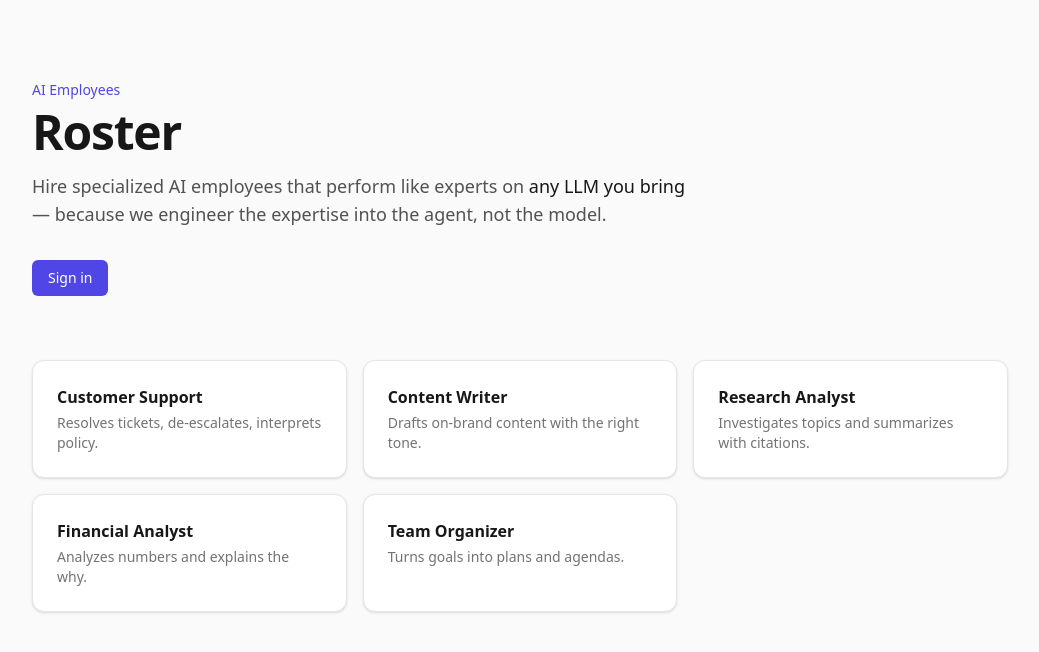
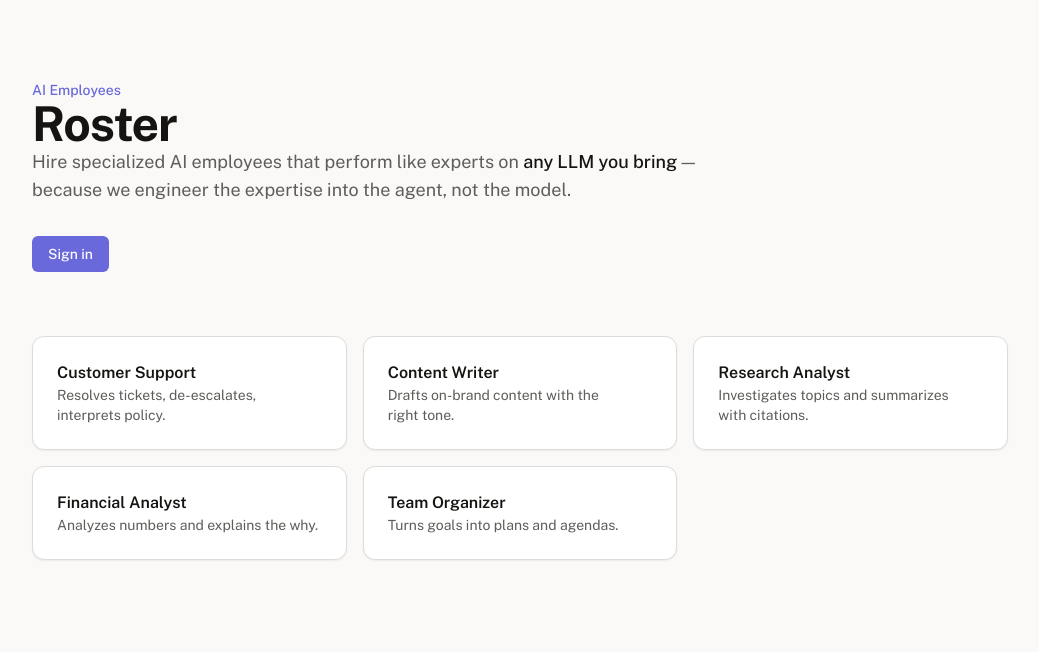
Before and after one commit to habeebmoosa/roster, a Next.js app: page / in a window 1280 px wide. Shown: the top 652 px of the page, without its empty margins (120-1159 px from the left). Built offline with nearby package versions, Linux system fonts and the light colour scheme; no server answers.

Commit message:
Implemented the foundation for UI

```diff
--- a/src/app/(marketing)/page.tsx
+++ b/src/app/(marketing)/page.tsx
@@ -17,10 +17,10 @@ export default function HomePage() {
         <h1 data-testid="app-title" className="mt-2 text-5xl font-bold tracking-tight">
           Roster
         </h1>
-        <p className="mt-4 max-w-2xl text-lg text-neutral-600">
+        <p className="text-text-muted mt-4 max-w-2xl text-lg">
           Hire specialized AI employees that perform like experts on{" "}
-          <span className="font-medium text-neutral-900">any LLM you bring</span> — because we
-          engineer the expertise into the agent, not the model.
+          <span className="text-text font-medium">any LLM you bring</span> — because we engineer the
+          expertise into the agent, not the model.
         </p>
 
         <div className="mt-8">
--- a/src/app/globals.css
+++ b/src/app/globals.css
@@ -1,9 +1,86 @@
 @import "tailwindcss";
 
-/* Design tokens — the seed of Roster's design system. Extend phase by phase. */
+/*
+ * Roster design tokens — ported verbatim from the RosterAI Claude Design
+ * project (OKLCH light/dark palette). Raw values live under [data-theme] so
+ * flipping the attribute swaps every token at once; @theme maps them into
+ * Tailwind's utility namespace (bg-bg, text-text-muted, border-border, …).
+ */
+
+:root,
+[data-theme="light"] {
+  --rst-bg: oklch(98.3% 0.003 90);
+  --rst-bg-elevated: oklch(100% 0 0);
+  --rst-bg-subtle: oklch(95.3% 0.004 90);
+  --rst-border: oklch(89.5% 0.004 90);
+  --rst-text: oklch(19% 0.006 90);
+  --rst-text-muted: oklch(48% 0.006 90);
+  --rst-text-faint: oklch(66% 0.006 90);
+  --rst-accent: oklch(58% 0.17 280);
+  --rst-accent-soft: oklch(94% 0.03 280);
+  --rst-accent-contrast: oklch(99% 0 0);
+  --rst-success: oklch(54% 0.13 150);
+  --rst-success-soft: oklch(93% 0.05 150);
+  --rst-warning: oklch(62% 0.15 55);
+  --rst-warning-soft: oklch(93% 0.06 60);
+  --rst-danger: oklch(56% 0.19 25);
+  --rst-danger-soft: oklch(94% 0.05 25);
+  --rst-overlay: oklch(20% 0 0 / 40%);
+  --rst-shadow-sm: 0 1px 2px oklch(20% 0 0 / 6%);
+  --rst-shadow-md: 0 10px 28px oklch(20% 0 0 / 10%), 0 2px 6px oklch(20% 0 0 / 6%);
+}
+
+[data-theme="dark"] {
+  --rst-bg: oklch(15.5% 0.007 260);
+  --rst-bg-elevated: oklch(19.5% 0.008 260);
+  --rst-bg-subtle: oklch(23.5% 0.009 260);
+  --rst-border: oklch(30% 0.012 260);
+  --rst-text: oklch(94% 0.004 260);
+  --rst-text-muted: oklch(67% 0.01 260);
+  --rst-text-faint: oklch(48% 0.01 260);
+  --rst-accent: oklch(68% 0.18 280);
+  --rst-accent-soft: oklch(28% 0.07 280);
+  --rst-accent-contrast: oklch(99% 0 0);
+  --rst-success: oklch(70% 0.15 150);
+  --rst-success-soft: oklch(27% 0.06 150);
+  --rst-warning: oklch(76% 0.14 65);
+  --rst-warning-soft: oklch(29% 0.07 65);
+  --rst-danger: oklch(68% 0.18 25);
+  --rst-danger-soft: oklch(29% 0.07 25);
+  --rst-overlay: oklch(0% 0 0 / 60%);
+  --rst-shadow-sm: 0 1px 2px oklch(0% 0 0 / 35%);
+  --rst-shadow-md: 0 14px 32px oklch(0% 0 0 / 45%), 0 2px 6px oklch(0% 0 0 / 35%);
+}
+
 @theme {
-  --color-brand: #4f46e5;
-  --color-brand-fg: #ffffff;
+  --color-bg: var(--rst-bg);
+  --color-bg-elevated: var(--rst-bg-elevated);
+  --color-bg-subtle: var(--rst-bg-subtle);
+  --color-border: var(--rst-border);
+  --color-text: var(--rst-text);
+  --color-text-muted: var(--rst-text-muted);
+  --color-text-faint: var(--rst-text-faint);
+  --color-accent: var(--rst-accent);
+  --color-accent-soft: var(--rst-accent-soft);
+  --color-accent-contrast: var(--rst-accent-contrast);
+  --color-success: var(--rst-success);
+  --color-success-soft: var(--rst-success-soft);
+  --color-warning: var(--rst-warning);
+  --color-warning-soft: var(--rst-warning-soft);
+  --color-danger: var(--rst-danger);
+  --color-danger-soft: var(--rst-danger-soft);
+  --color-overlay: var(--rst-overlay);
+
+  /* Deprecated alias — old pages predating the design import use bg-brand /
+     ring-brand etc. Drop once every consumer migrates to bg-accent (tracked
+     in MVP-Plan Phase 6). */
+  --color-brand: var(--rst-accent);
+
+  --shadow-sm: var(--rst-shadow-sm);
+  --shadow-md: var(--rst-shadow-md);
+
+  --font-sans: var(--font-public-sans), ui-sans-serif, system-ui, sans-serif;
+  --font-mono: var(--font-ibm-plex-mono), ui-monospace, "SFMono Regular", monospace;
 }
 
 html,
@@ -12,5 +89,41 @@ body {
 }
 
 body {
-  @apply bg-neutral-50 text-neutral-900 antialiased;
+  @apply bg-bg text-text antialiased;
 }
+
+h1,
+h2,
+h3,
+p {
+  margin: 0;
+  text-wrap: pretty;
+}
+
+button {
+  font-family: inherit;
+}
+
+a {
+  color: var(--color-accent);
+}
+
+input::placeholder,
+textarea::placeholder {
+  color: var(--color-text-faint);
+}
+
+input,
+textarea {
+  font-family: inherit;
+}
+
+::-webkit-scrollbar {
+  width: 10px;
+  height: 10px;
+}
+
+::-webkit-scrollbar-thumb {
+  background: var(--color-border);
+  border-radius: 8px;
+}
--- a/src/app/layout.tsx
+++ b/src/app/layout.tsx
@@ -1,16 +1,41 @@
 import type { Metadata } from "next";
+import { cookies } from "next/headers";
+import { IBM_Plex_Mono, Public_Sans } from "next/font/google";
 import type { ReactNode } from "react";
+import { THEME_COOKIE, parseTheme } from "@/lib/theme";
+import { ThemeProvider } from "@/ui/theme";
 import "./globals.css";
+
+const publicSans = Public_Sans({
+  subsets: ["latin"],
+  weight: ["400", "500", "600", "700", "800"],
+  variable: "--font-public-sans",
+  display: "swap",
+});
+
+const ibmPlexMono = IBM_Plex_Mono({
+  subsets: ["latin"],
+  weight: ["400", "500", "600"],
+  variable: "--font-ibm-plex-mono",
+  display: "swap",
+});
 
 export const metadata: Metadata = {
   title: "Roster — AI Employees",
   description: "Hire specialized AI employees that perform like experts on any LLM you bring.",
 };
 
-export default function RootLayout({ children }: { children: ReactNode }) {
+export default async function RootLayout({ children }: { children: ReactNode }) {
+  // Reading the theme cookie server-side means the very first response already
+  // has the correct data-theme attribute — no flash of the wrong theme.
+  const cookieStore = await cookies();
+  const theme = parseTheme(cookieStore.get(THEME_COOKIE)?.value);
+
   return (
-    <html lang="en">
-      <body>{children}</body>
+    <html lang="en" data-theme={theme} className={`${publicSans.variable} ${ibmPlexMono.variable}`}>
+      <body className="font-sans">
+        <ThemeProvider initialTheme={theme}>{children}</ThemeProvider>
+      </body>
     </html>
   );
 }
--- /dev/null
+++ b/src/lib/theme.ts
@@ -0,0 +1,14 @@
+/**
+ * Theme is persisted server-side via a plain (non-sensitive) cookie so the
+ * root layout can render the correct `data-theme` on the very first response
+ * — no flash-of-wrong-theme, no blocking inline script needed.
+ */
+export const THEME_COOKIE = "roster-theme";
+export const THEME_COOKIE_MAX_AGE = 60 * 60 * 24 * 365; // 1 year
+
+export type Theme = "light" | "dark";
+
+/** Pure, testable parser. Anything but exactly "dark" resolves to "light". */
+export function parseTheme(value: string | undefined | null): Theme {
+  return value === "dark" ? "dark" : "light";
+}
--- a/src/ui/avatar.tsx
+++ b/src/ui/avatar.tsx
@@ -6,7 +6,7 @@ export function Avatar({ name, className }: { name?: string | null; className?:
   return (
     <span
       className={cn(
-        "bg-brand inline-flex h-8 w-8 items-center justify-center rounded-full text-sm font-medium text-white",
+        "bg-accent text-accent-contrast inline-flex h-8 w-8 items-center justify-center rounded-full text-sm font-medium",
         className,
       )}
       aria-hidden
--- a/src/ui/button.tsx
+++ b/src/ui/button.tsx
@@ -8,9 +8,9 @@ export interface ButtonProps extends ButtonHTMLAttributes<HTMLButtonElement> {
 }
 
 const variants: Record<Variant, string> = {
-  primary: "bg-brand text-white hover:opacity-90 focus-visible:ring-brand/50",
+  primary: "bg-accent text-accent-contrast hover:opacity-90 focus-visible:ring-accent/50",
   secondary:
-    "border border-neutral-300 bg-white text-neutral-900 hover:bg-neutral-50 focus-visible:ring-neutral-400/50",
+    "border border-border bg-bg-elevated text-text hover:bg-bg-subtle focus-visible:ring-border",
 };
 
 export function Button({ className, variant = "primary", type = "button", ...props }: ButtonProps) {
--- a/src/ui/card.tsx
+++ b/src/ui/card.tsx
@@ -4,16 +4,16 @@ import { cn } from "@/lib/cn";
 export function Card({ className, ...props }: HTMLAttributes<HTMLDivElement>) {
   return (
     <div
-      className={cn("rounded-xl border border-neutral-200 bg-white p-6 shadow-sm", className)}
+      className={cn("border-border bg-bg-elevated rounded-xl border p-6 shadow-sm", className)}
       {...props}
     />
   );
 }
 
 export function CardTitle({ className, ...props }: HTMLAttributes<HTMLHeadingElement>) {
-  return <h3 className={cn("text-base font-semibold text-neutral-900", className)} {...props} />;
+  return <h3 className={cn("text-text text-base font-semibold", className)} {...props} />;
 }
 
 export function CardDescription({ className, ...props }: HTMLAttributes<HTMLParagraphElement>) {
-  return <p className={cn("mt-1 text-sm text-neutral-500", className)} {...props} />;
+  return <p className={cn("text-text-muted mt-1 text-sm", className)} {...props} />;
 }
--- a/src/ui/input.tsx
+++ b/src/ui/input.tsx
@@ -5,7 +5,7 @@ export function Input({ className, ...props }: InputHTMLAttributes<HTMLInputElem
   return (
     <input
       className={cn(
-        "focus:border-brand focus:ring-brand/30 w-full rounded-md border border-neutral-300 bg-white px-3 py-2 text-sm text-neutral-900 shadow-sm transition placeholder:text-neutral-400 focus:ring-2 focus:outline-none disabled:opacity-50",
+        "border-border bg-bg-elevated text-text focus:border-accent focus:ring-accent/30 placeholder:text-text-faint w-full rounded-md border px-3 py-2 text-sm shadow-sm transition focus:ring-2 focus:outline-none disabled:opacity-50",
         className,
       )}
       {...props}
--- /dev/null
+++ b/src/ui/theme/index.ts
@@ -0,0 +1,2 @@
+export { ThemeProvider, useTheme } from "./theme-provider";
+export { ThemeToggle } from "./theme-toggle";
--- /dev/null
+++ b/src/ui/theme/theme-provider.tsx
@@ -0,0 +1,57 @@
+"use client";
+
+import { createContext, useCallback, useContext, useState, type ReactNode } from "react";
+import { THEME_COOKIE, THEME_COOKIE_MAX_AGE, type Theme } from "@/lib/theme";
+
+interface ThemeContextValue {
+  theme: Theme;
+  toggleTheme: () => void;
+  setTheme: (theme: Theme) => void;
+}
+
+const ThemeContext = createContext<ThemeContextValue | null>(null);
+
+function applyTheme(theme: Theme) {
+  document.documentElement.dataset.theme = theme;
+  document.cookie = `${THEME_COOKIE}=${theme}; path=/; max-age=${THEME_COOKIE_MAX_AGE}; samesite=lax`;
+}
+
+/**
+ * `initialTheme` comes from the server (read from the same cookie in the root
+ * layout), so client state matches the SSR-rendered `data-theme` exactly —
+ * no hydration mismatch, no flash of the wrong theme.
+ */
+export function ThemeProvider({
+  initialTheme,
+  children,
+}: {
+  initialTheme: Theme;
+  children: ReactNode;
+}) {
+  const [theme, setThemeState] = useState<Theme>(initialTheme);
+
+  const setTheme = useCallback((next: Theme) => {
+    applyTheme(next);
+    setThemeState(next);
+  }, []);
+
+  const toggleTheme = useCallback(() => {
+    setThemeState((prev) => {
+      const next: Theme = prev === "dark" ? "light" : "dark";
+      applyTheme(next);
+      return next;
+    });
+  }, []);
+
+  return (
+    <ThemeContext.Provider value={{ theme, toggleTheme, setTheme }}>
+      {children}
+    </ThemeContext.Provider>
+  );
+}
+
+export function useTheme(): ThemeContextValue {
+  const ctx = useContext(ThemeContext);
+  if (!ctx) throw new Error("useTheme must be used within a ThemeProvider");
+  return ctx;
+}
--- /dev/null
+++ b/src/ui/theme/theme-toggle.tsx
@@ -0,0 +1,32 @@
+"use client";
+
+import { cn } from "@/lib/cn";
+import { useTheme } from "./theme-provider";
+
+/** Pill-style switch used in the profile menu and Settings → Appearance. */
+export function ThemeToggle({ className }: { className?: string }) {
+  const { theme, toggleTheme } = useTheme();
+  const isDark = theme === "dark";
+
+  return (
+    <button
+      type="button"
+      role="switch"
+      aria-checked={isDark}
+      aria-label={isDark ? "Switch to light mode" : "Switch to dark mode"}
+      onClick={toggleTheme}
+      className={cn(
+        "border-border relative inline-flex h-6 w-11 shrink-0 items-center rounded-full border transition-colors",
+        isDark ? "bg-accent" : "bg-bg-subtle",
+        className,
+      )}
+    >
+      <span
+        className={cn(
+          "bg-bg-elevated inline-block h-4 w-4 transform rounded-full shadow-sm transition-transform",
+          isDark ? "translate-x-6" : "translate-x-1",
+        )}
+      />
+    </button>
+  );
+}
```
Also changed, not shown: 2 other files (tests, documents, lock files or other folders).
